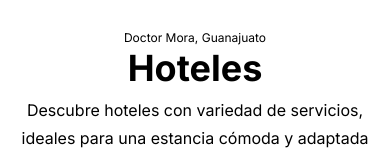
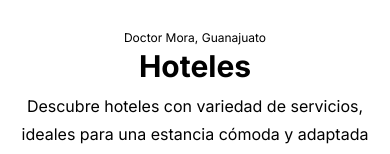
Before and after one commit to cesarpgasuz/doctormora, a Next.js app: page /hoteles in a window 390 px wide. Shown: the top 154 px of the page. Built offline with nearby package versions, Linux system fonts and the light colour scheme.

Commit message:
update: tititulo paginas

```diff
--- a/components/ui/TitlesPages.jsx
+++ b/components/ui/TitlesPages.jsx
@@ -5,7 +5,7 @@
   return (
     <div className="text-center lg:w-1/2 lg:text-left">
           <span className="text-xs">Doctor Mora, Guanajuato</span>
-          <h1 className='text-4xl font-bold'>{props.title}</h1>
+          <h1 className='text-3xl sm:text-4xl font-bold'>{props.title}</h1>
           <p className='mt-2 mb-6 leading-7'>{props.parrafo}</p>
     </div>
   )
```
